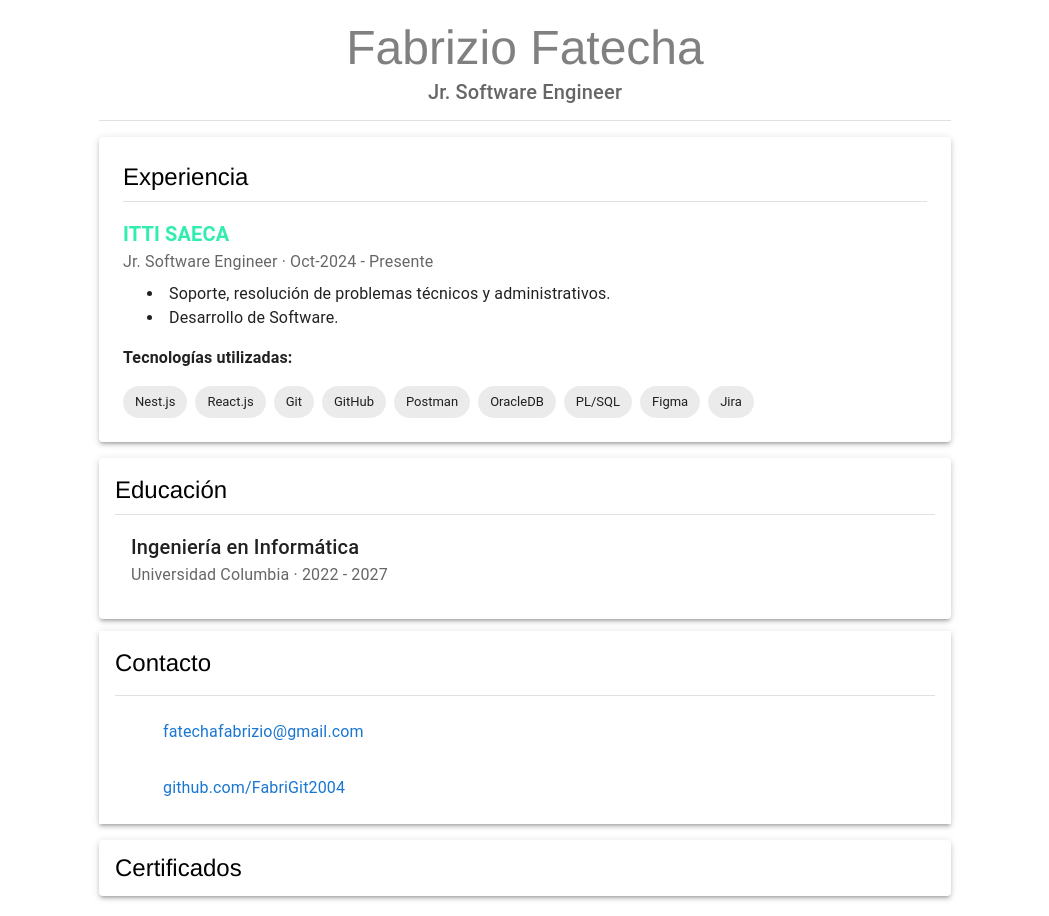
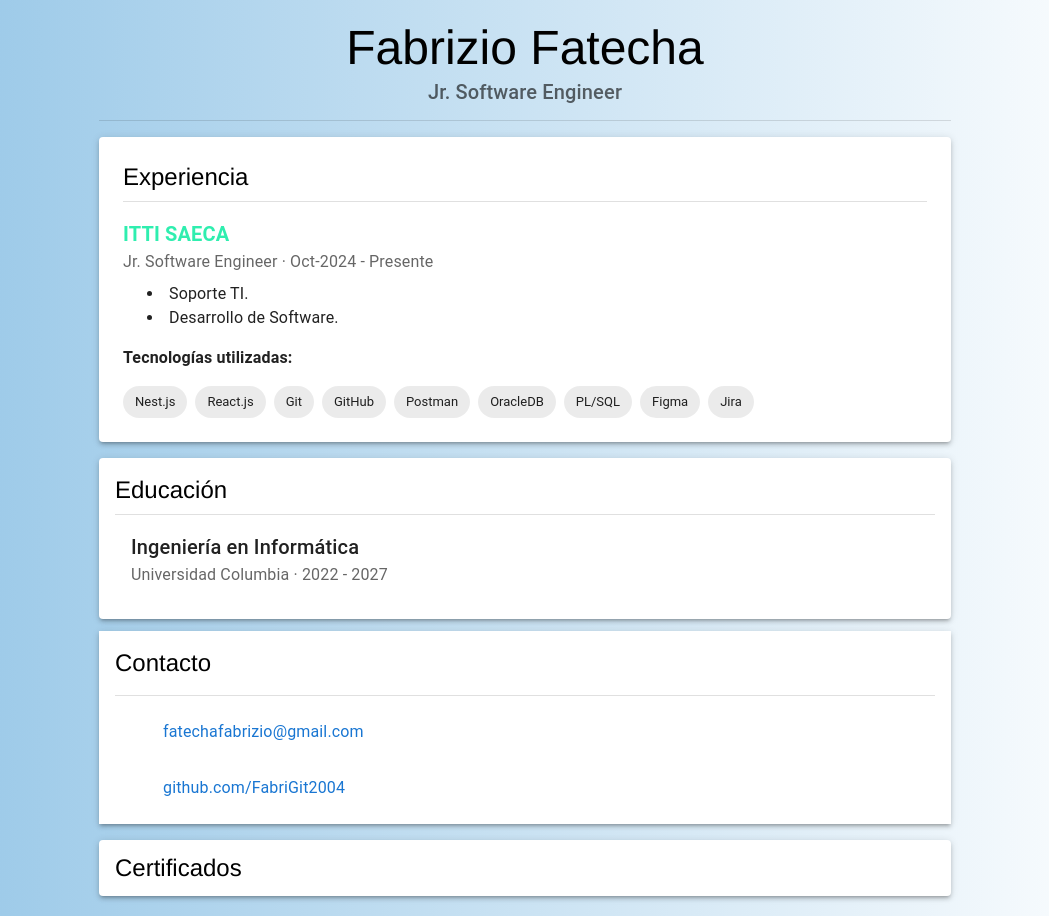
Before and after one commit to FabriGit2004/CV_FF_2025, a React (Create React App) app: page / in a window 1280 px wide. Shown: the whole page, without its empty margins (115-1164 px from the left). Built offline with nearby package versions, Linux system fonts and the light colour scheme; some icons are missing.

Commit message:
se cambia el color de fondo y descripcion de exp.

```diff
--- a/src/components/Contact.jsx
+++ b/src/components/Contact.jsx
@@ -3,7 +3,7 @@ import EmailIcon from "@mui/icons-material/Email";
 import GitHubIcon from "@mui/icons-material/GitHub";
 
 const Contact = () => (
-  <Box>
+  <Box sx={{backgroundColor: 'white'}}>
     <Box
       sx={{
         padding: "16px",
--- a/src/components/Experience.jsx
+++ b/src/components/Experience.jsx
@@ -1,6 +1,6 @@
 import { Box, Typography, Paper, Chip, Divider } from "@mui/material";
 
-const txt = `Soporte, resolución de problemas técnicos y administrativos.`;
+const txt = `Soporte TI.`;
 const txt2 = `Desarrollo de Software.`;
 
 const style = { backgroundColor: "#f1502f", color: "white" }
--- a/src/index.css
+++ b/src/index.css
@@ -5,7 +5,9 @@ body {
     sans-serif;
   -webkit-font-smoothing: antialiased;
   -moz-osx-font-smoothing: grayscale;
+  background: linear-gradient(to right, #95c6e7, #ffffff);
 }
+
 
 code {
   font-family: source-code-pro, Menlo, Monaco, Consolas, 'Courier New',
@@ -27,7 +29,7 @@ code {
 }
 
 .MuiTypography-h3 {
-  color: gray !important;
+  color: black !important;
   font-weight: lighter !important;
   font-family: 'Franklin Gothic Medium', 'Arial Narrow', Arial, sans-serif !important;
 }
```
